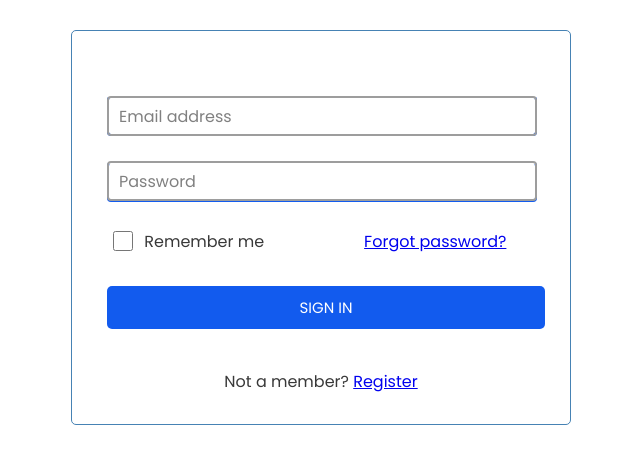
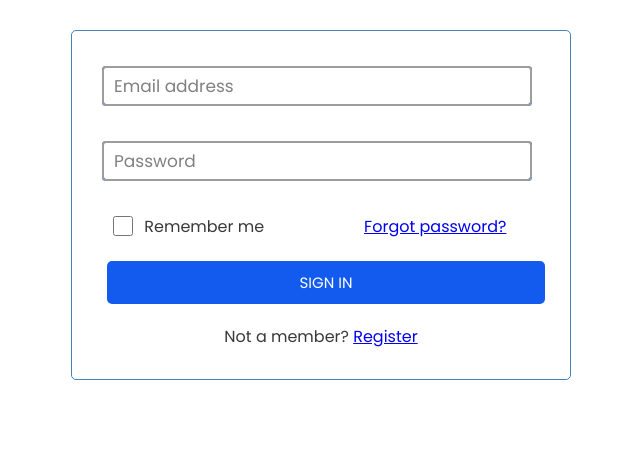
Before and after one commit to OlhaYarosh1/Login-Page, a React (Create React App) app: page / in a window 1280 px wide. Shown: the top 464 px of the page, without its empty margins (319-959 px from the left). Built offline with nearby package versions, Linux system fonts and the light colour scheme.

Commit message:
Added Container, Input, InputForEmail. Changed Form.

```diff
--- a/src/App.js
+++ b/src/App.js
@@ -1,15 +1,9 @@
 import React from 'react';
-import Form from './components/Form';
-import Footer from './components/Footer';
-import FooterForm from './components/FooterForm';
+import Container from './components/Container';
 
 function App() {
   return (
-    <div className='container'>
-      <Form />
-      <FooterForm/>
-      <Footer />
-    </div>
+    <Container/>
   );
 }
 
--- /dev/null
+++ b/src/components/Container.js
@@ -0,0 +1,18 @@
+import React from 'react'
+import FooterForm from './FooterForm'
+import Input from './Input'
+import InputForEmail from './InputForEmail'
+import Footer from './Footer'
+
+const Container = () => {
+  return (
+    <div className='container'>
+      <InputForEmail/>
+      <Input/>
+      <FooterForm/>
+      <Footer/>
+    </div>
+  )
+}
+
+export default Container
--- a/src/components/Footer.js
+++ b/src/components/Footer.js
@@ -3,9 +3,9 @@ import React from 'react'
 const Footer = () => {
   return (
     <footer>
-        <p>Not a member?&nbsp;
-            <a href='/'>Register</a>
-        </p>
+      <p>Not a member?&nbsp;
+        <a href='/'>Register</a>
+      </p>
     </footer>
   )
 }
--- a/src/components/FooterForm.js
+++ b/src/components/FooterForm.js
@@ -2,14 +2,14 @@ import React from 'react'
 
 const FooterForm = () => {
   return (
-    <form className='add-form'>
-        <div className='form-control form-control-check'>
-            <input type='checkbox' />
-            <label>Remember me</label>
-            <a href='/'>Forgot password?</a>
-        </div>
-        <input type='submit' value='SIGN IN' className='btn btn-block'/>
-    </form>
+    <div>
+      <div className='form-control-check'>
+        <input type='checkbox' />
+        <label>Remember me</label>
+        <a href='/'>Forgot password?</a>
+      </div>
+      <input type='submit' value='SIGN IN' className='btn btn-block'/>
+    </div>
   )
 }
 
--- a/src/components/Form.js
+++ b/src/components/Form.js
@@ -1,22 +1,11 @@
+import Container from "./Container"
+
 const Form = () => {
   return (
     <form className='add-form'>
-        <div className='form-control'>
-            <div className='grayBorder' tabIndex='0'>
-              <input className='emailInputTop' type='text'></input>
-            </div>
-            <input className='emailInputBottom' type='text'></input>
-            <div className='blueBorder' tabIndex='0'></div>
-            <div className='placeholder'>Email address</div>
-        </div>
-        <div className='form-control'>
-          <div className='grayBorderPass' tabIndex='0'>
-            <input className='passwordInputTop' type='password' />
-          </div>
-          <input className='passwordInputBottom' type='password'></input>
-          <div className='blueBorderPass' tabIndex='0'></div>
-          <div className='placeholderPass'>Password</div>
-        </div>
+      <div className='form-control'>
+        <Container/>
+      </div>
     </form>
   )
 }
--- /dev/null
+++ b/src/components/Input.js
@@ -0,0 +1,15 @@
+import React from 'react'
+
+const Input = () => {
+  return (
+    <div className='box'>
+      <div className='grayBorder'>
+        <input className='input'></input>
+      </div>
+      <div className='blueBorder'></div>
+      <div className='placeholder'>Password</div>
+    </div>
+  )
+}
+
+export default Input
--- /dev/null
+++ b/src/components/InputForEmail.js
@@ -0,0 +1,15 @@
+import React from 'react'
+
+const InputForEmail = () => {
+  return (
+    <div className='box'>
+      <div className='grayBorderEmail'>
+        <input className='input'></input>
+      </div>
+      <div className='blueBorder'></div>
+      <div className='placeholder'>Email address</div>
+    </div>
+  )
+}
+
+export default InputForEmail
--- a/src/index.css
+++ b/src/index.css
@@ -20,6 +20,97 @@ body {
   border-radius: 5px;
 }
 
+.box {
+  position: relative;
+  width: 430px;
+  height: 70px;
+}
+
+.grayBorder, .grayBorderEmail, .blueBorder {
+  position: relative;
+  width: 430px;
+  height: 40px;
+  margin: 5px 0;
+  border-radius: 4px;
+  border-color: #9d9d9d;
+  border-style: solid;
+  border-width: 2px;
+  background-color: transparent;
+  z-index: 1;
+}
+
+.grayBorder {
+  border-color: #9d9d9d;
+  z-index: 2;
+}
+
+.grayBorderEmail {
+  border-color: #9d9d9d;
+  z-index: 2;
+}
+
+.blueBorder {
+  border-top: none;
+  border-color: #125bee;
+  top: -45px;
+  z-index: 1;
+}
+
+.input {
+  position: relative;
+  width: 418px;
+  height: 33px;
+  margin: 5px 9px;
+  border-style: dotted;
+  border: none;
+  background-color: transparent;
+  outline: none;
+  top: -2.5px;
+  font-size: 16px;
+  z-index: 3;
+}
+
+.placeholder {
+  position: relative;
+  left: 10px;
+  top: -83px;
+  font-size: 17px;
+  color: gray;
+  padding: 0 2px;
+  user-select: none;
+  z-index: 0;
+  transition: top 0.25s ease-in,
+  font-size 0.25s ease-in;
+}
+
+.grayBorder:focus-within {
+  border: none;
+  background:
+   linear-gradient(#125bee , #125bee)top left/ 2% 1.5px,
+   linear-gradient(#125bee , #125bee)top right/ 81% 1.5px;
+   background-repeat: no-repeat;
+}
+
+.grayBorderEmail:focus-within {
+  border: none;
+  background:
+   linear-gradient(#125bee , #125bee)top left/ 2% 1.5px,
+   linear-gradient(#125bee , #125bee)top right/ 73.5% 1.5px;
+   background-repeat: no-repeat;
+}
+
+.grayBorder:focus-within~.placeholder{
+  top: -100px;
+  color: #125bee;
+  font-size: 14px;
+}
+
+.grayBorderEmail:focus-within~.placeholder{
+  top: -100px;
+  color: #125bee;
+  font-size: 14px;
+}
+
 .btn {
   display: inline-block;
   background: #125bee;
@@ -27,6 +118,7 @@ body {
   border: none;
   padding: 10px 20px;
   margin: 5px;
+  margin-top: 20px;
   border-radius: 5px;
   cursor: pointer;
   text-decoration: none;
@@ -47,202 +139,12 @@ body {
   width: 100%;
 }
 
-.add-form {
-  margin-bottom: 40px;
-}
-
-.form-control {
-  margin: 30px 0;
-}
-
-.grayBorder {
-  position: absolute;
-  width: 430px;
-  height: 40px;
-  margin: 5px;
-  padding: 3px 7px;
-  font-size: 17px;
-  border-radius: 4px;
-  border-color: #9d9d9d;
-  border-style: solid;
-  border-width: 2px;
-  z-index: 3;
-  background-color: transparent;
-}
-
-.grayBorderPass {
-  position: absolute;
-  width: 430px;
-  height: 40px;
-  margin: 5px;
-  margin-top: 70px;
-  padding: 3px 7px;
-  font-size: 17px;
-  border-radius: 4px;
-  border-color: #9d9d9d;
-  border-style: solid;
-  border-width: 2px;
-  z-index: 8;
-  background-color: transparent;
-}
-
-.blueBorder {
-  position: absolute;
-  width: 430px;
-  height: 40px;
-  margin: 5px;
-  padding: 3px 7px;
-  font-size: 17px;
-  border-radius: 4px;
-  border-color: #125bee;
-  border-top: transparent;
-  border-style: solid;
-  border-width: 2px;
-  z-index: 2;
-  background-color: transparent;
-}
-
-.blueBorderPass {
-  position: absolute;
-  width: 430px;
-  height: 40px;
-  margin: 5px;
-  margin-top: 46px;
-  padding: 3px 7px;
-  font-size: 17px;
-  border-radius: 4px;
-  border-color: #125bee;
-  border-top: transparent;
-  border-style: solid;
-  border-width: 2px;
-  z-index: 7;
-  background-color: transparent;
-}
-
-.emailInputBottom {
-  position: absolute;
-  width: 420px;
-  height: 37px;
-  margin-top: 1%;
-  margin-left: 2%;
-  z-index: 1;
-  border-color: transparent;
-  background-color: transparent;
-  font-size: 16px;
-}
-
-.passwordInputBottom {
-  width: 1px;
-  height: 1px;
-  border: none;
-}
-
-.emailInputTop {
-  position: absolute;
-  width: 420px;
-  height: 37px;
-  margin-top: -2px;
-  margin-left: 3px;
-  z-index: 4;
-  border-color: transparent;
-  background-color: transparent;
-  font-size: 16px;
-}
-
-.passwordInputTop {
-  position: absolute;
-  width: 420px;
-  height: 37px;
-  margin-top: -2px;
-  margin-left: 3px;
-  z-index: 9;
-  border-color: transparent;
-  background-color: transparent;
-  font-size: 16px;
-}
-
-.placeholder {
-  display: flex;
-  position: absolute;
-  top: 104px;
-  color: grey;
-  margin-left: 15px;
-  transition: top 0.25s ease-in,
-  font-size 0.25s ease-in;
-  padding: 0 2px;
-  user-select: none;
-  z-index: 0;
-  background-color: transparent;
-}
-
-.placeholderPass {
-  display: flex;
-  position: absolute;
-  top: 114px;
-  margin-top: 55px;
-  color: grey;
-  margin-left: 15px;
-  padding: 0 2px;
-  user-select: none;
-  transition: top 0.25s ease-in,
-  font-size 0.25s ease-in;
-  z-index: 5;
-  background-color: transparent;
-}
-
-.emailInputBottom:focus {
-  outline: none;
-}
-
-.passwordInputBottom:focus {
-  outline: none;
-}
-
-.emailInputTop:focus {
-  outline: none;
-}
-
-.passwordInputTop:focus {
-  outline: none;
-}
-
-.grayBorder:focus-within {
-  border-color: transparent;
-  border: none;
-  background:
-   linear-gradient(#125bee , #125bee)top left/ 2% 1.5px,
-   linear-gradient(#125bee , #125bee)top right/ 73% 1.5px;
-   background-repeat: no-repeat;
-}
-
-.grayBorderPass:focus-within {
-  border-color: transparent;
-  border: none;
-  background:
-   linear-gradient(#125bee , #125bee)top left/ 2% 1.5px,
-   linear-gradient(#125bee , #125bee)top right/ 80% 1.5px;
-   background-repeat: no-repeat;
-}
-
-.grayBorder:focus-within~.placeholder{
-  top: 84px;
-  color: #125bee;
-  font-size: 14px;
-}
-
-.grayBorderPass:focus-within~.placeholderPass{
-  top: 95px;
-  color: #125bee;
-  font-size: 14px;
-}
-
 .form-control-check {
-  margin-top: 110px;
+  margin-top: 0px;
   display: flex;
   align-items: center;
   justify-content: space-between;
 }
-
 
 .form-control-check label {
   flex: 1.5;
```
